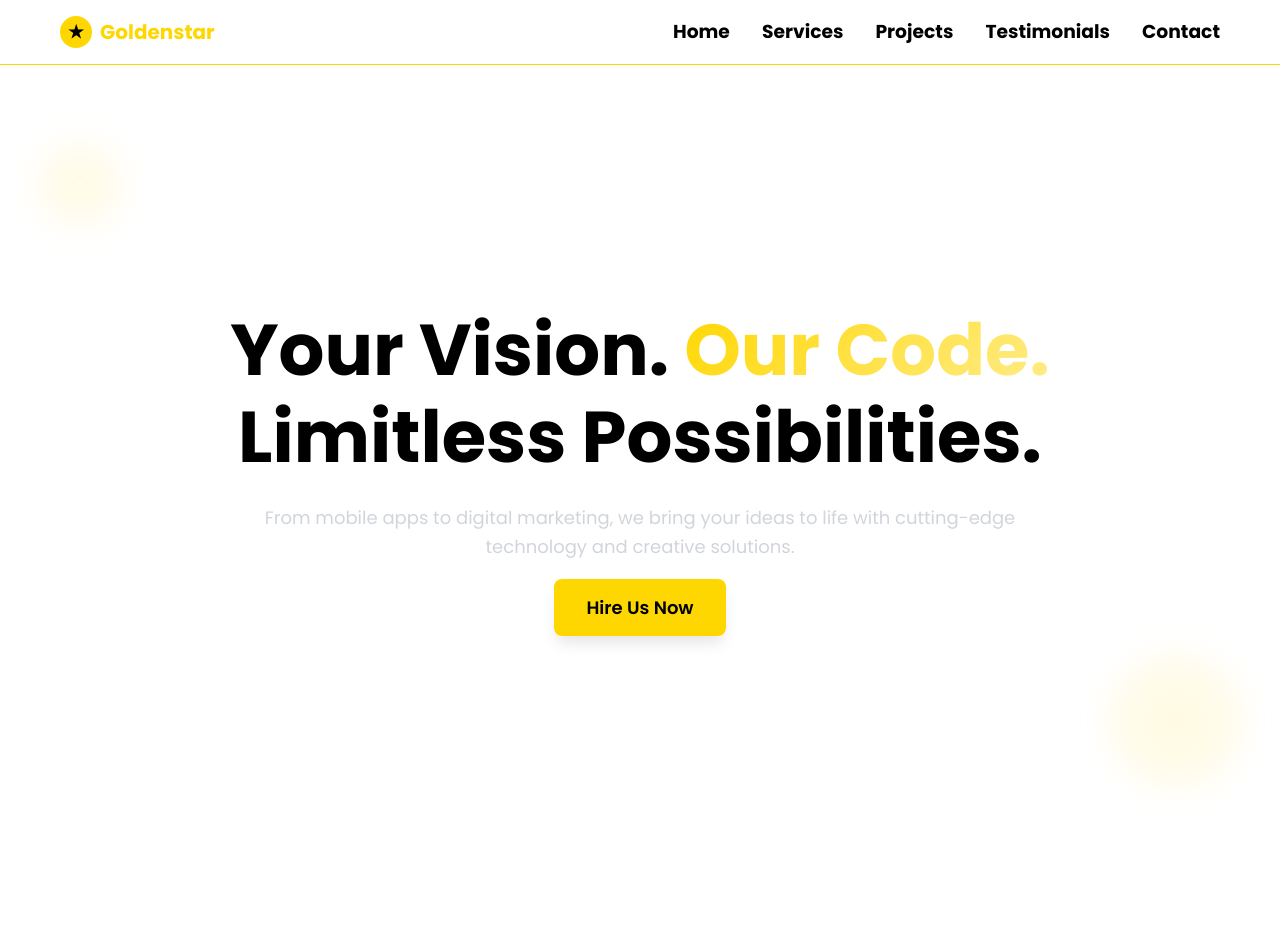
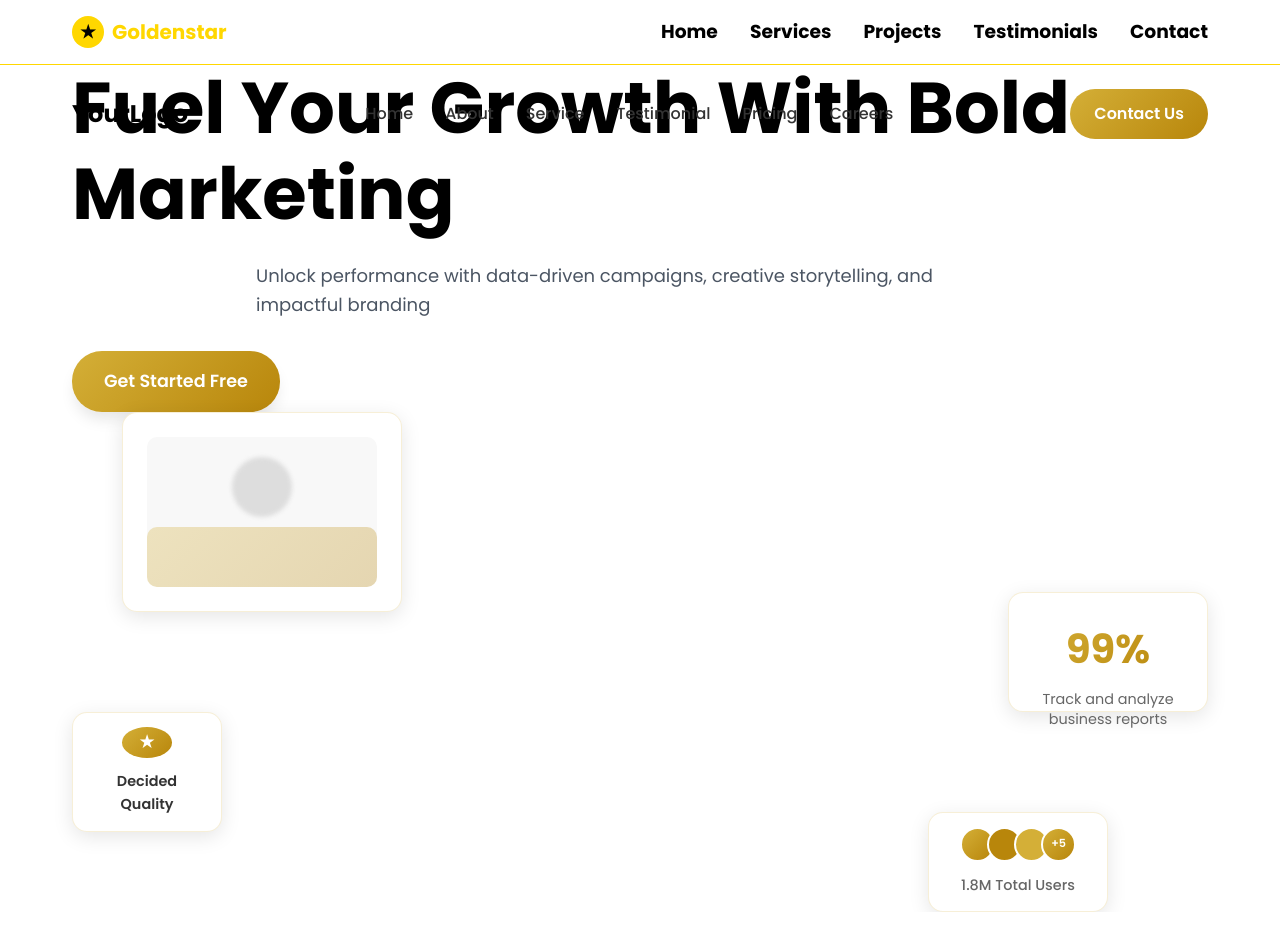
Before and after one commit to peaceolu/GoldenStarProgrammingandTechSolution, a React (Vite) app: page / in a window 1280 px wide. Shown: the top 952 px of the page. Built offline with nearby package versions, Linux system fonts and the light colour scheme.

Commit message:
hero correction

```diff
--- a/src/assets/components/Hero.jsx
+++ b/src/assets/components/Hero.jsx
@@ -3,32 +3,91 @@ import React from 'react';
 const Hero = () => {
   return (
     <section id="home" className="hero">
+      {/* Navigation */}
+      <nav className="navbar">
+        <div className="nav-container">
+          <div className="nav-logo">
+            <span>YourLogo</span>
+          </div>
+
+          <div className="nav-links">
+            <a href="#home">Home</a>
+            <a href="#about">About</a>
+            <a href="#service">Service</a>
+            <a href="#testimonial">Testimonial</a>
+            <a href="#pricing">Pricing</a>
+            <a href="#careers">Careers</a>
+          </div>
+
+          <a href="mailto:raphaelpeace2002@gmail.com" className="nav-cta">
+            Contact Us
+          </a>
+        </div>
+      </nav>
+
+      {/* Hero Content */}
+      <div className="container">
+        <div className="hero-content-wrapper">
+          {/* Left Content */}
+          <div className="hero-left">
+            <h1 className="hero-title">
+              Fuel Your Growth With Bold Marketing
+            </h1>
+
+            <p className="hero-subtitle">
+              Unlock performance with data-driven campaigns, creative storytelling, and impactful branding
+            </p>
+
+            <a
+              href="#get-started"
+              className="cta-button"
+            >
+              Get Started Free
+            </a>
+          </div>
+
+          {/* Right Content - Cards Collage */}
+          <div className="hero-right">
+            {/* Main Desk Photo Card */}
+            <div className="card desk-card">
+              <div className="card-image">
+                <div className="blurred-face"></div>
+                <div className="desk-setup"></div>
+              </div>
+            </div>
+
+            {/* Statistic Card */}
+            <div className="card stat-card">
+              <div className="stat-number">99%</div>
+              <div className="stat-text">Track and analyze business reports</div>
+            </div>
+
+            {/* Icon Card */}
+            <div className="card icon-card">
+              <div className="icon-wrapper">
+                <div className="gold-icon">★</div>
+              </div>
+              <div className="icon-text">Decided Quality</div>
+            </div>
+
+            {/* Users Card */}
+            <div className="card users-card">
+              <div className="avatar-group">
+                <div className="avatar"></div>
+                <div className="avatar"></div>
+                <div className="avatar"></div>
+                <div className="avatar">+5</div>
+              </div>
+              <div className="users-text">1.8M Total Users</div>
+            </div>
+          </div>
+        </div>
+      </div>
+
+      {/* Background Elements */}
       <div className="hero-background">
         <div className="circle-1"></div>
         <div className="circle-2"></div>
-      </div>
-
-      <div className="container">
-        <div className="hero-content">
-          <h1 className="hero-title">
-            Your Vision.  {' '}
-            <span className="gold-gradient-text">
-              Our Code.
-            </span>{' '}
-            Limitless Possibilities.
-          </h1>
-
-          <p className="hero-subtitle">
-            From mobile apps to digital marketing, we bring your ideas to life with cutting-edge technology and creative solutions.
-          </p>
-
-          <a
-            href="mailto:raphaelpeace2002@gmail.com"
-            className="cta-button"
-          >
-            Hire Us Now
-          </a>
-        </div>
       </div>
     </section>
   );
--- a/src/index.css
+++ b/src/index.css
@@ -204,7 +204,7 @@ body {
 
 .hero-subtitle {
   font-size: 1.125rem;
-  color: var(--gray-300);
+  color: var(--gray-600);
   margin-bottom: 2rem;
   max-width: 48rem;
   margin-left: auto;
@@ -1719,3 +1719,314 @@ select:focus {
   border-color: var(--gold);
   box-shadow: 0 0 0 3px rgba(255, 215, 0, 0.1);
 }
+
+
+/* Hero Section */
+.hero {
+  position: relative;
+  min-height: 100vh;
+  background: white;
+  overflow: hidden;
+}
+
+/* Navigation */
+.navbar {
+  position: absolute;
+  top: 0;
+  left: 0;
+  right: 0;
+  z-index: 1000;
+  padding: 1.5rem 0;
+  background: transparent;
+}
+
+.nav-container {
+  max-width: 1200px;
+  margin: 0 auto;
+  padding: 0 2rem;
+  display: flex;
+  justify-content: space-between;
+  align-items: center;
+}
+
+.nav-logo {
+  font-size: 1.5rem;
+  font-weight: bold;
+  color: #000;
+}
+
+.nav-links {
+  display: flex;
+  gap: 2rem;
+}
+
+.nav-links a {
+  text-decoration: none;
+  color: #333;
+  font-weight: 500;
+  transition: color 0.3s ease;
+}
+
+.nav-links a:hover {
+  color: #D4AF37;
+}
+
+.nav-cta {
+  background: linear-gradient(135deg, #D4AF37, #B8860B);
+  color: white;
+  padding: 0.75rem 1.5rem;
+  border-radius: 25px;
+  text-decoration: none;
+  font-weight: 600;
+  transition: transform 0.3s ease;
+}
+
+.nav-cta:hover {
+  transform: translateY(-2px);
+}
+
+/* Hero Content */
+.container {
+  max-width: 1200px;
+  margin: 0 auto;
+  padding: 0 2rem;
+}
+
+
+.cta-button {
+  background: linear-gradient(135deg, #D4AF37, #B8860B);
+  color: white;
+  padding: 1rem 2rem;
+  border-radius: 30px;
+  text-decoration: none;
+  font-weight: 600;
+  font-size: 1.1rem;
+  display: inline-block;
+  transition: transform 0.3s ease, box-shadow 0.3s ease;
+  border: none;
+  cursor: pointer;
+}
+
+.cta-button:hover {
+  transform: translateY(-2px);
+  box-shadow: 0 10px 25px rgba(212, 175, 55, 0.3);
+}
+
+/* Right Content - Cards */
+.hero-right {
+  position: relative;
+  height: 500px;
+}
+
+.card {
+  position: absolute;
+  background: white;
+  border-radius: 15px;
+  padding: 1.5rem;
+  box-shadow: 0 5px 20px rgba(0, 0, 0, 0.1);
+  border: 1px solid rgba(212, 175, 55, 0.2);
+}
+
+/* Desk Card */
+.desk-card {
+  width: 280px;
+  height: 200px;
+  top: 0;
+  left: 50px;
+  z-index: 2;
+}
+
+.card-image {
+  width: 100%;
+  height: 100%;
+  background: #f8f8f8;
+  border-radius: 10px;
+  position: relative;
+  overflow: hidden;
+}
+
+.blurred-face {
+  position: absolute;
+  top: 20px;
+  left: 50%;
+  transform: translateX(-50%);
+  width: 60px;
+  height: 60px;
+  background: #ddd;
+  border-radius: 50%;
+  filter: blur(2px);
+}
+
+.desk-setup {
+  position: absolute;
+  bottom: 0;
+  left: 0;
+  right: 0;
+  height: 40%;
+  background: linear-gradient(135deg, #D4AF37, #B8860B);
+  opacity: 0.3;
+  border-radius: 10px 10px 0 0;
+}
+
+/* Stat Card */
+.stat-card {
+  width: 200px;
+  height: 120px;
+  top: 180px;
+  right: 0;
+  z-index: 3;
+  text-align: center;
+}
+
+.stat-number {
+  font-size: 2.5rem;
+  font-weight: 700;
+  background: linear-gradient(135deg, #D4AF37, #B8860B);
+  -webkit-background-clip: text;
+  -webkit-text-fill-color: transparent;
+  margin-bottom: 0.5rem;
+}
+
+.stat-text {
+  font-size: 0.9rem;
+  color: #666;
+  line-height: 1.4;
+}
+
+/* Icon Card */
+.icon-card {
+  width: 150px;
+  height: 120px;
+  bottom: 80px;
+  left: 0;
+  z-index: 3;
+  display: flex;
+  flex-direction: column;
+  align-items: center;
+  justify-content: center;
+}
+
+.icon-wrapper {
+  width: 50px;
+  height: 50px;
+  background: linear-gradient(135deg, #D4AF37, #B8860B);
+  border-radius: 50%;
+  display: flex;
+  align-items: center;
+  justify-content: center;
+  margin-bottom: 0.75rem;
+}
+
+.gold-icon {
+  color: white;
+  font-size: 1.2rem;
+}
+
+.icon-text {
+  font-size: 0.9rem;
+  font-weight: 600;
+  color: #333;
+  text-align: center;
+}
+
+/* Users Card */
+.users-card {
+  width: 180px;
+  height: 100px;
+  bottom: 0;
+  right: 100px;
+  z-index: 2;
+  display: flex;
+  flex-direction: column;
+  align-items: center;
+  justify-content: center;
+}
+
+.avatar-group {
+  display: flex;
+  margin-bottom: 0.75rem;
+}
+
+.avatar {
+  width: 35px;
+  height: 35px;
+  background: linear-gradient(135deg, #D4AF37, #B8860B);
+  border-radius: 50%;
+  margin-left: -8px;
+  display: flex;
+  align-items: center;
+  justify-content: center;
+  color: white;
+  font-size: 0.7rem;
+  font-weight: 600;
+  border: 2px solid white;
+}
+
+.avatar:first-child {
+  margin-left: 0;
+}
+
+.avatar:nth-child(2) {
+  background: #B8860B;
+}
+
+.avatar:nth-child(3) {
+  background: #D4AF37;
+}
+
+.users-text {
+  font-size: 0.9rem;
+  color: #666;
+  font-weight: 500;
+}
+
+/* Background Elements */
+.hero-background {
+  position: absolute;
+  top: 0;
+  left: 0;
+  right: 0;
+  bottom: 0;
+  z-index: -1;
+}
+
+.circle-1 {
+  position: absolute;
+  top: -100px;
+  right: -100px;
+  width: 400px;
+  height: 400px;
+  background: linear-gradient(135deg, rgba(212, 175, 55, 0.1), rgba(184, 134, 11, 0.05));
+  border-radius: 50%;
+}
+
+.circle-2 {
+  position: absolute;
+  bottom: -150px;
+  left: -150px;
+  width: 500px;
+  height: 500px;
+  background: linear-gradient(135deg, rgba(212, 175, 55, 0.08), rgba(184, 134, 11, 0.03));
+  border-radius: 50%;
+}
+
+/* Responsive Design */
+@media (max-width: 768px) {
+  .hero-content-wrapper {
+    grid-template-columns: 1fr;
+    text-align: center;
+    gap: 2rem;
+  }
+
+  .hero-title {
+    font-size: 2.5rem;
+  }
+
+  .nav-links {
+    display: none;
+  }
+
+  .hero-right {
+    height: 400px;
+  }
+}
```
